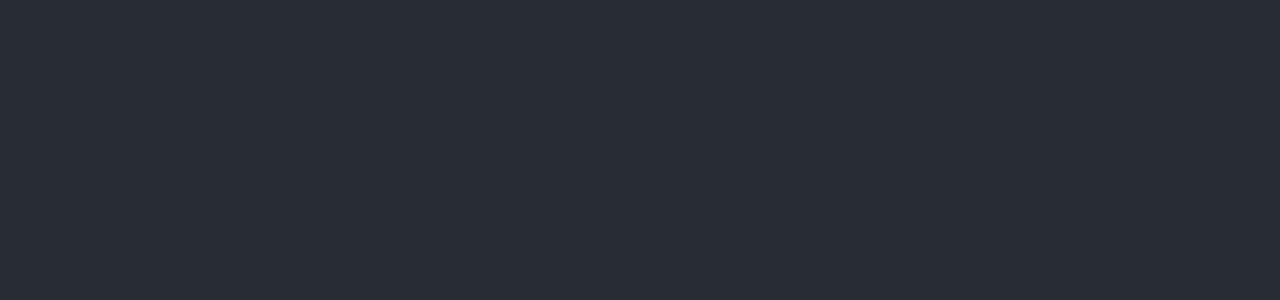
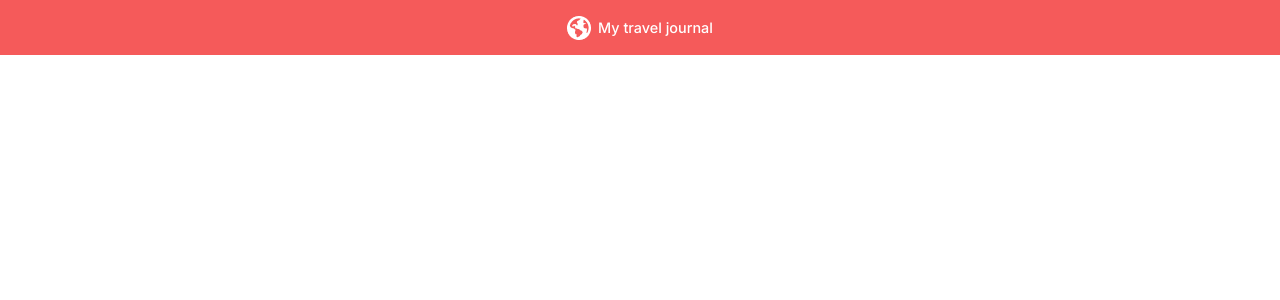
Before and after one commit to shivenigma/react-refresher-scrimba-course, a React (Vite) app: page /travel-journal in a window 1280 px wide. Before the commit this address had no page. Shown: the top 300 px of the page. Built offline with nearby package versions, Linux system fonts and the light colour scheme.

Commit message:
Feat: Finished the header challenge added component and icons

```diff
--- a/src/components/index.tsx
+++ b/src/components/index.tsx
@@ -4,6 +4,7 @@
     return (
             <nav className="index-nav">
                 <NavLink className="index-link" to={"/react-facts"}>React Fragments</NavLink>
+                <NavLink className="index-link" to={"/travel-journal"}>Travel Journal</NavLink>
             </nav>
     )
 }
--- /dev/null
+++ b/src/components/travel journal/Header.tsx
@@ -0,0 +1,9 @@
+import globe from './globe.png'
+export default function Header() {
+    return (
+        <nav className="travel-header">
+            <img src={globe} alt="Globe icon"/>
+            <h1>My travel journal</h1>
+        </nav>
+    )
+}
--- /dev/null
+++ b/src/components/travel journal/TravelJournal.css
@@ -0,0 +1,20 @@
+:root {
+    background: white;
+}
+.travel-header {
+    width: 100%;
+    height: 55px;
+    background: #F55A5A;
+    color: #FFFFFF;
+    display: flex;
+    align-items: center;
+    justify-content: center;
+}
+.travel-header > img {
+    margin-right: 7px;
+    width: 24px
+}
+.travel-header > h1 {
+    font-size: 0.9rem;
+    font-weight: 500;
+}
--- /dev/null
+++ b/src/components/travel journal/TravelJournal.tsx
@@ -0,0 +1,10 @@
+import './TravelJournal.css'
+import Header from './Header';
+
+export default function TravelJournal() {
+    return (
+        <>
+            <Header/>
+        </>
+    )
+}
--- a/src/index.css
+++ b/src/index.css
@@ -17,7 +17,10 @@
 }
 .index-nav {
   margin: 20px ;
+  line-height: 30px;
   font-size: 18px;
+  display: flex;
+  flex-direction: column;
 }
 .index-link, index-link:visited {
   color: rgba(255, 255, 255, 0.87);
--- a/src/main.tsx
+++ b/src/main.tsx
@@ -4,6 +4,7 @@
 import {BrowserRouter, Route, Routes} from 'react-router';
 import Index from './components/index';
 import ReactFacts from './components/react facts/ReactFacts'
+import TravelJournal from './components/travel journal/TravelJournal';
 
 createRoot(document.getElementById('root')!).render(
   <StrictMode>
@@ -11,6 +12,7 @@
           <Routes>
             <Route path="/" element={<Index/>}/>
             <Route path="/react-facts" element={<ReactFacts/>}/>
+            <Route path="/travel-journal" element={<TravelJournal/>}/>
           </Routes>
       </BrowserRouter>
   </StrictMode>,
```
Also changed, not shown: src/components/travel journal/globe.png (added).
